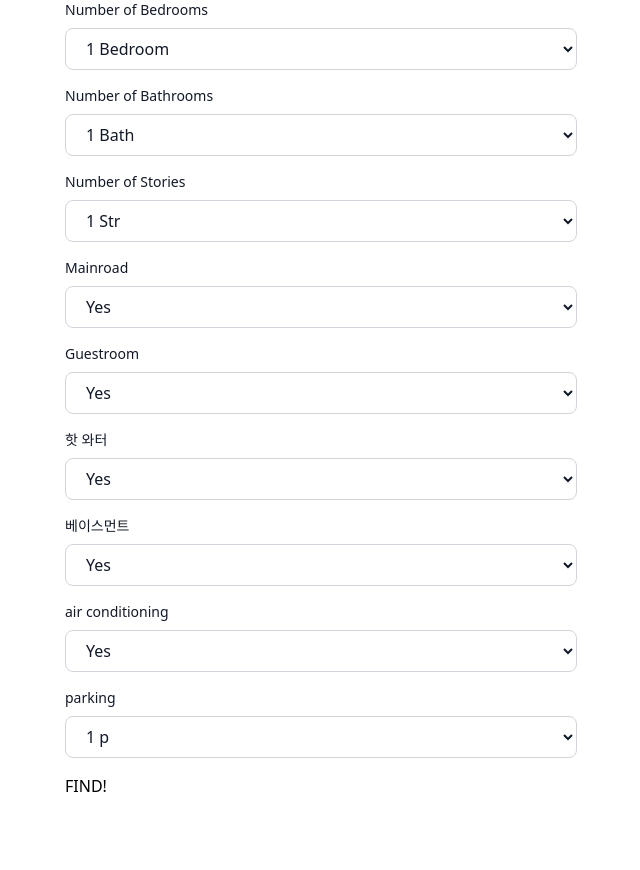
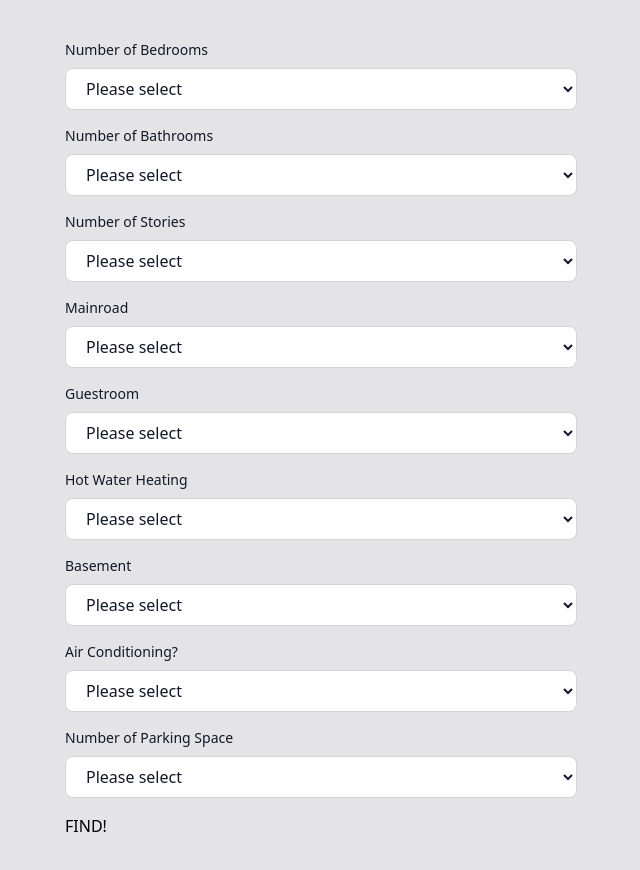
Before and after one commit to 2starwook/HackKU-2024-LOOH, a Next.js app: page /form in a window 1280 px wide. Shown: the top 870 px of the page, without its empty margins (319-959 px from the left). Before the commit the page ends 800 px from the top, so only its background shows below. Built offline with nearby package versions, Linux system fonts and the light colour scheme.

Commit message:
Front End Design

```diff
--- a/app/page.tsx
+++ b/app/page.tsx
@@ -5,22 +5,19 @@ import "./globals.css";
 
 export default function Home() {
   return (
-    <main className="flex min-h-screen flex-col items-center justify-center p-24 bg-gray-50 dark:bg-gray-800">
+    <main className="flex min-h-screen flex-col items-center bg-zinc-200 dark:bg-zinc-900 justify-center p-24">
       <Component />
-      <div className="max-w-5xl flex flex-col items-center font-mono text-sm">
-        <h1 className="text-4xl font-bold text-gray-800 dark:text-white mb-4 mt-4">
-          ㅎㅇ
+      <div className="max-w-5xl flex flex-col items-center font-mono text-sm justify-center">
+        <h1 className="text-amber-500 text-6xl font-bold mb-4 mt-4">
+          LooHouse
         </h1>
         <p className="mt-4 text-lg text-gray-600 dark:text-gray-300 mb-4">
-          디스크립션
+          House Price Estimator w/ CV-LOO Learning
         </p>
         <Link href="/form" passHref>
-          <button
-            type="button"
-            className="text-white bg-yellow-500 hover:bg-yellow-600 focus:outline-none focus:ring-4 focus:ring-yellow-300 font-medium rounded-full text-sm px-5 py-2.5 text-center me-2 mb-2 dark:focus:ring-yellow-900"
-          >
-            GOGOGO
-          </button>
+          <span className="cursor-pointer inline-block text-white bg-yellow-500 hover:bg-yellow-600 focus:outline-none focus:ring-4 focus:ring-yellow-300 font-medium rounded-full text-sm px-5 py-2.5 text-center dark:focus:ring-yellow-900">
+            Get Started
+          </span>
         </Link>
       </div>
     </main>
--- a/components/component.tsx
+++ b/components/component.tsx
@@ -25,8 +25,8 @@ function Component() {
   }, []);
 
   return (
-    <div>
-      <p>SERVER STATUS CHECK</p>
+    <div className="flex flex-col items-center justify-center">
+      <h1 className="text-2xl">Welcome!</h1>
       <div dangerouslySetInnerHTML={{ __html: message }}></div>
     </div>
   );
--- /dev/null
+++ b/pages/estimate.tsx
@@ -0,0 +1,20 @@
+import { useRouter } from "next/router";
+
+import "../app/globals.css";
+
+export default function Estimate() {
+  const router = useRouter();
+  const priceQuery = router.query.price;
+
+  const price = Array.isArray(priceQuery) ? priceQuery[0] : priceQuery || "0";
+
+  const formattedPrice = parseFloat(price).toFixed(2);
+
+  return (
+    <main className="flex min-h-screen flex-col items-center bg-zinc-200 dark:bg-zinc-900 justify-center p-24">
+      <div className="bg-zinc-200 dark:bg-zinc-900">
+        <h1 className="text-5xl">PRICE EST: {formattedPrice}</h1>
+      </div>
+    </main>
+  );
+}
--- a/pages/form.tsx
+++ b/pages/form.tsx
@@ -1,8 +1,8 @@
-import React, { useState } from "react";
+import React, { useState, useEffect } from "react";
 import "../app/globals.css";
 
 interface Option {
-  value: number;
+  value: number | ""; // 빈 문자열은 "Please select" 옵션을 위해 포함됩니다.
   label: string;
 }
 
@@ -18,6 +18,7 @@ const Form: React.FC = () => {
       key: "bedrooms",
       question: "Number of Bedrooms",
       options: [
+        { value: -1, label: "Please select" },
         { value: 1, label: "1 Bedroom" },
         { value: 2, label: "2 Bedroom" },
         { value: 3, label: "3 Bedroom" },
@@ -27,6 +28,7 @@ const Form: React.FC = () => {
       key: "bathrooms",
       question: "Number of Bathrooms",
       options: [
+        { value: -1, label: "Please select" },
         { value: 1, label: "1 Bath" },
         { value: 2, label: "2 Bath" },
         { value: 3, label: "3 Bath" },
@@ -36,6 +38,7 @@ const Form: React.FC = () => {
       key: "stories",
       question: "Number of Stories",
       options: [
+        { value: -1, label: "Please select" },
         { value: 1, label: "1 Str" },
         { value: 2, label: "2 Str" },
         { value: 3, label: "3 Str" },
@@ -45,6 +48,7 @@ const Form: React.FC = () => {
       key: "mainroad",
       question: "Mainroad",
       options: [
+        { value: -1, label: "Please select" },
         { value: 1, label: "Yes" },
         { value: 0, label: "No" },
       ],
@@ -53,67 +57,84 @@ const Form: React.FC = () => {
       key: "guestroom",
       question: "Guestroom",
       options: [
+        { value: -1, label: "Please select" },
         { value: 1, label: "Yes" },
         { value: 0, label: "No" },
       ],
     },
     {
-      key: "hotwater",
-      question: "핫 와터",
+      key: "hotwaterheating",
+      question: "Hot Water Heating",
       options: [
+        { value: -1, label: "Please select" },
         { value: 1, label: "Yes" },
         { value: 0, label: "No" },
       ],
     },
     {
       key: "basement",
-      question: "베이스먼트",
+      question: "Basement",
       options: [
+        { value: -1, label: "Please select" },
         { value: 1, label: "Yes" },
         { value: 0, label: "No" },
       ],
     },
     {
       key: "airconditioning",
-      question: "air conditioning",
+      question: "Air Conditioning?",
       options: [
+        { value: -1, label: "Please select" },
         { value: 1, label: "Yes" },
         { value: 0, label: "No" },
       ],
     },
     {
       key: "parking",
-      question: "parking",
+      question: "Number of Parking Space",
       options: [
-        { value: 1, label: "1 p" },
-        { value: 2, label: "2 p" },
-        { value: 3, label: "3 p" },
+        { value: -1, label: "Please select" },
+        { value: 1, label: "One" },
+        { value: 2, label: "Two" },
+        { value: 3, label: "Three" },
       ],
     },
   ];
 
-  const [formData, setFormData] = useState<Record<string, number>>({});
+  const [formData, setFormData] = useState<Record<string, number | "">>({});
+  const [isSubmitDisabled, setIsSubmitDisabled] = useState(true);
+
+  useEffect(() => {
+    setIsSubmitDisabled(Object.values(formData).some((value) => value === -1));
+  }, [formData]);
 
   const handleChange = (
     e: React.ChangeEvent<HTMLSelectElement>,
     key: string
   ) => {
-    const value = parseInt(e.target.value, 10);
-    setFormData({
-      ...formData,
+    const value = e.target.value === "" ? "" : Number(e.target.value);
+    setFormData((prev) => ({
+      ...prev,
       [key]: value,
-    });
+    }));
   };
 
   const handleSubmit = async (e: React.FormEvent<HTMLFormElement>) => {
-    e.preventDefault(); // prevent default form sub
+    e.preventDefault();
+
+    if (!Object.values(formData).every((value) => value !== "")) {
+      console.error("모든 필드를 올바르게 선택해주세요.");
+      return;
+    }
 
     const queryParams = new URLSearchParams();
-    Object.keys(formData).forEach((key) => {
-      queryParams.append(key, formData[key].toString());
-    });
+    Object.entries(formData).forEach(([key, value]) =>
+      queryParams.append(key, value.toString())
+    );
+
     const queryString = queryParams.toString();
 
+    try {
       const response = await fetch(
         `http://localhost:5328/predict?${queryString}`,
         {
@@ -121,37 +142,57 @@ const Form: React.FC = () => {
         }
       );
 
+      if (!response.ok) {
+        throw new Error(`Server error: ${response.status}`);
+      }
+
       const data = await response.json();
       console.log(data);
+      window.location.href = `/estimate?price=${data.price}`;
+    } catch (error) {
+      console.error("Failed to fetch:", error);
+    }
   };
 
   return (
-    <form className="max-w-lg mx-auto space-y-4" onSubmit={handleSubmit}>
-      {questions.map((questionObj, index) => (
-        <div key={index}>
+    <div className="bg-zinc-200 dark:bg-zinc-900 pt-5 pb-5 ">
+      <form
+        className="max-w-lg mx-auto pt-5 pb-5 space-y-4"
+        onSubmit={handleSubmit}
+      >
+        {questions.map((question, index) => (
+          <div key={question.key}>
+            {" "}
+            {/* 인덱스 대신 질문의 key를 사용합니다. */}
             <label
-            htmlFor={`dropdown-${index}`}
+              htmlFor={`dropdown-${question.key}`}
               className="block mb-2 text-sm font-medium text-gray-900 dark:text-white"
             >
-            {questionObj.question}
+              {question.question}
             </label>
             <select
-            id={`dropdown-${index}`}
-            className="block w-full px-4 py-2 text-base text-gray-900 bg-white border border-gray-300 rounded-lg focus:ring-blue-500 focus:border-blue-500 dark:bg-gray-700 dark:border-gray-600 dark:text-white dark:focus:ring-blue-500 dark:focus:border-blue-500"
-            onChange={(e) => handleChange(e, questionObj.key)}
+              id={`dropdown-${question.key}`}
+              className="block w-full px-4 py-2 text-base text-gray-900 bg-white border border-gray-300 rounded-lg focus:ring-blue-500 focus:border-blue-500 dark:bg-zinc-800 dark:border-zinc-700 dark:text-white dark:focus:ring-blue-500 dark:focus:border-blue-500"
+              onChange={(e) => handleChange(e, question.key)}
+              value={formData[question.key]}
             >
-            {questionObj.options.map((option) => (
-              <option key={option.value} value={option.value}>
+              {question.options.map((option) => (
+                <option key={option.value.toString()} value={option.value}>
                   {option.label}
                 </option>
               ))}
             </select>
           </div>
         ))}
-      <button type="submit" className="submit-button">
+        <button
+          type="submit"
+          className="submit-button"
+          disabled={isSubmitDisabled}
+        >
           FIND!
         </button>
       </form>
+    </div>
   );
 };
 
```
Also changed, not shown: 1 other file (tests, documents, lock files or other folders). Lines whose indentation alone changed are shown as unchanged.
